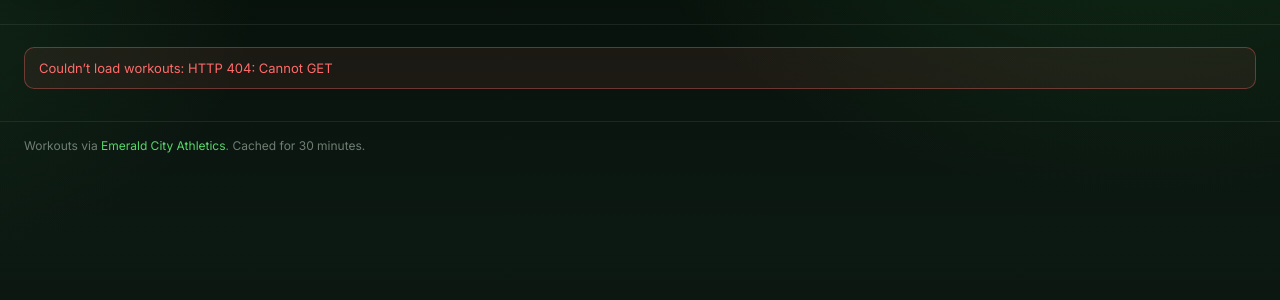
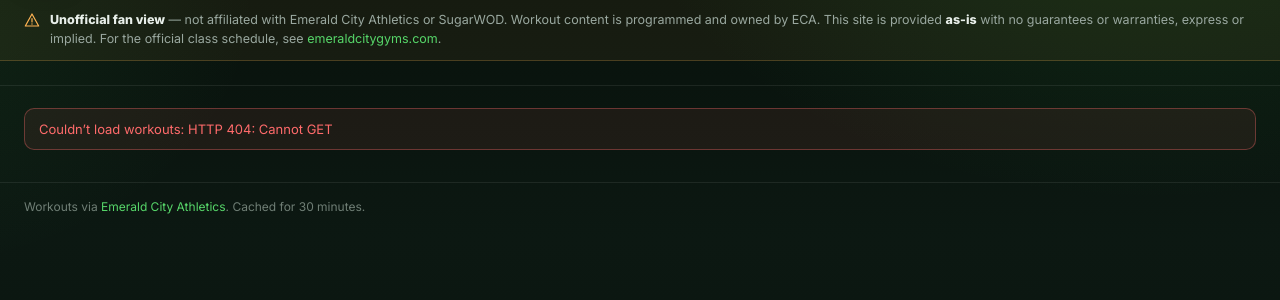
Before and after one commit to mmacy/wod, a Python web app: template templates/index.html in a window 1280 px wide. Shown: the part 81-381 px from the top of the page. Run offline with Jinja, Linux system fonts and the light colour scheme; the template is opened without the code that fills it, so the values that code supplies are empty.

Commit message:
Add visible unofficial-site disclaimer to the page
A soft amber notice below the sticky header, present on every page load,
makes it clear to visitors that the site is unofficial, has no
affiliation with Emerald City Athletics or SugarWOD, comes with no
warranties (express or implied), and links them to the gym's official
schedule page as the canonical source.

Co-authored-by: Copilot <223556219+Copilot@users.noreply.github.com>

```diff
--- a/static/style.css
+++ b/static/style.css
@@ -98,6 +98,30 @@ button { font-family: inherit; cursor: pointer; }
 .iconbtn:active, .ghostbtn:active { transform: translateY(1px); }
 .ghostbtn { padding: 4px 10px; font-size: 11.5px; color: var(--text-dim);
             border-radius: 999px; letter-spacing: 0.4px; text-transform: uppercase; }
+
+/* ---------- unofficial-site disclaimer ---------- */
+.disclaimer {
+  display: flex; align-items: flex-start; gap: 10px;
+  max-width: 1600px;
+  margin: 0 auto;
+  padding: 11px 24px;
+  font-size: 12.5px;
+  line-height: 1.5;
+  color: var(--text-dim);
+  background: rgba(255, 180, 84, 0.06);
+  border-bottom: 1px solid rgba(255, 180, 84, 0.22);
+}
+.disclaimer-icon {
+  flex: none;
+  display: inline-flex;
+  color: var(--track-hyrox);
+  margin-top: 1px;
+}
+.disclaimer-text strong { color: var(--text); font-weight: 700; }
+.disclaimer-text a { color: var(--brand-2); }
+@media (max-width: 640px) {
+  .disclaimer { padding: 10px 16px; font-size: 12px; gap: 8px; }
+}
 
 /* ---------- filter strip ---------- */
 .filters {
--- a/templates/index.html
+++ b/templates/index.html
@@ -45,6 +45,27 @@
     </nav>
   </header>
 
+  <aside class="disclaimer" role="note" aria-label="Unofficial site notice">
+    <span class="disclaimer-icon" aria-hidden="true">
+      <svg viewBox="0 0 24 24" width="16" height="16">
+        <path d="M12 3l10 18H2L12 3z" fill="none" stroke="currentColor"
+              stroke-width="1.8" stroke-linejoin="round"/>
+        <path d="M12 10v5" fill="none" stroke="currentColor"
+              stroke-width="1.8" stroke-linecap="round"/>
+        <circle cx="12" cy="18" r="1" fill="currentColor"/>
+      </svg>
+    </span>
+    <div class="disclaimer-text">
+      <strong>Unofficial fan view</strong> &mdash; not affiliated with
+      Emerald City Athletics or SugarWOD. Workout content is programmed and
+      owned by ECA. This site is provided <strong>as-is</strong> with no
+      guarantees or warranties, express or implied. For the official class
+      schedule, see
+      <a href="https://emeraldcitygyms.com/shoreline-ballinger-village/group-class-schedule/"
+         target="_blank" rel="noopener">emeraldcitygyms.com</a>.
+    </div>
+  </aside>
+
   <section id="filters" class="filters" aria-label="Workout filters" hidden></section>
 
   <main id="grid" class="layout layout-grid" aria-live="polite" aria-busy="true">
```
